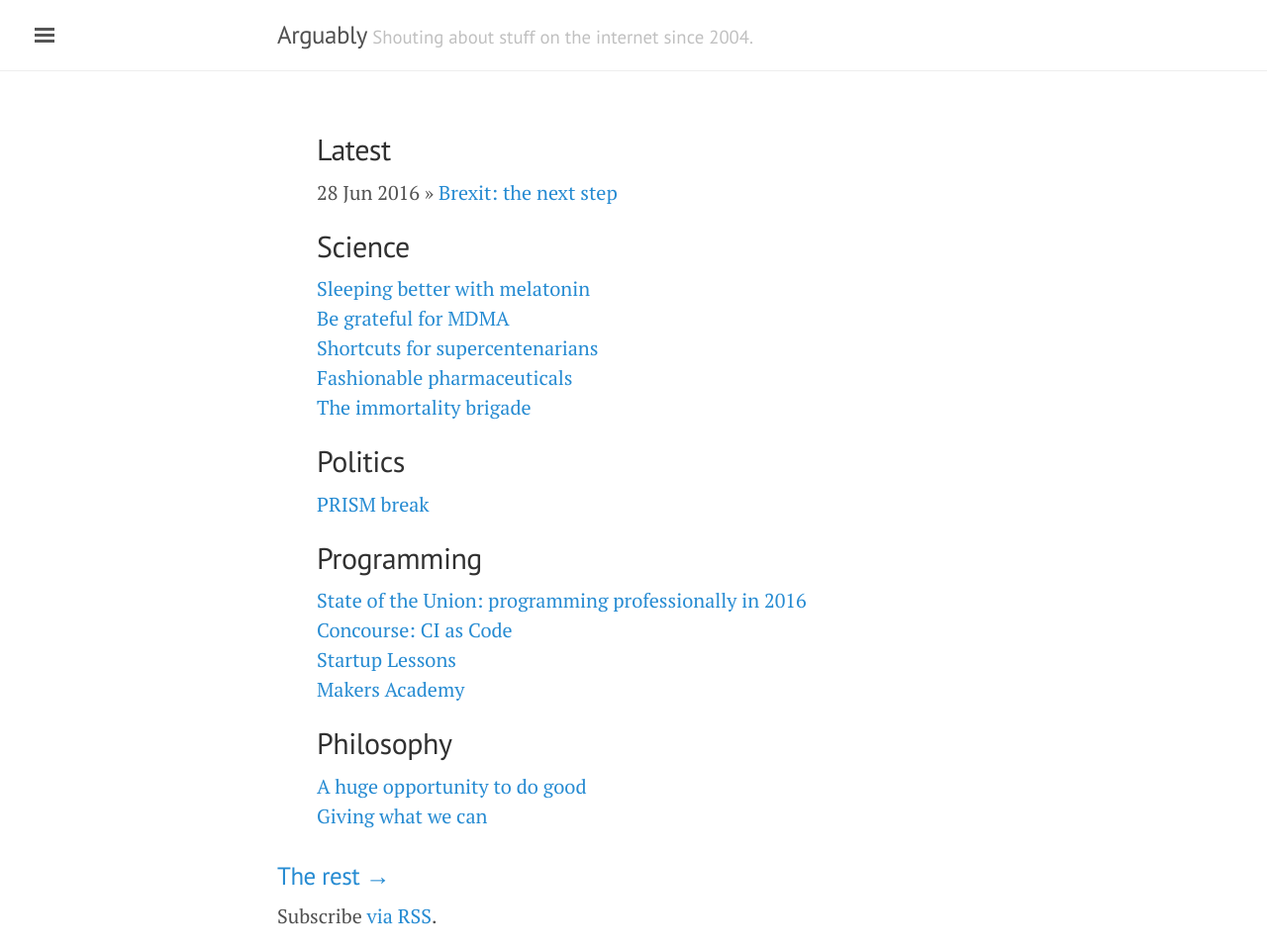
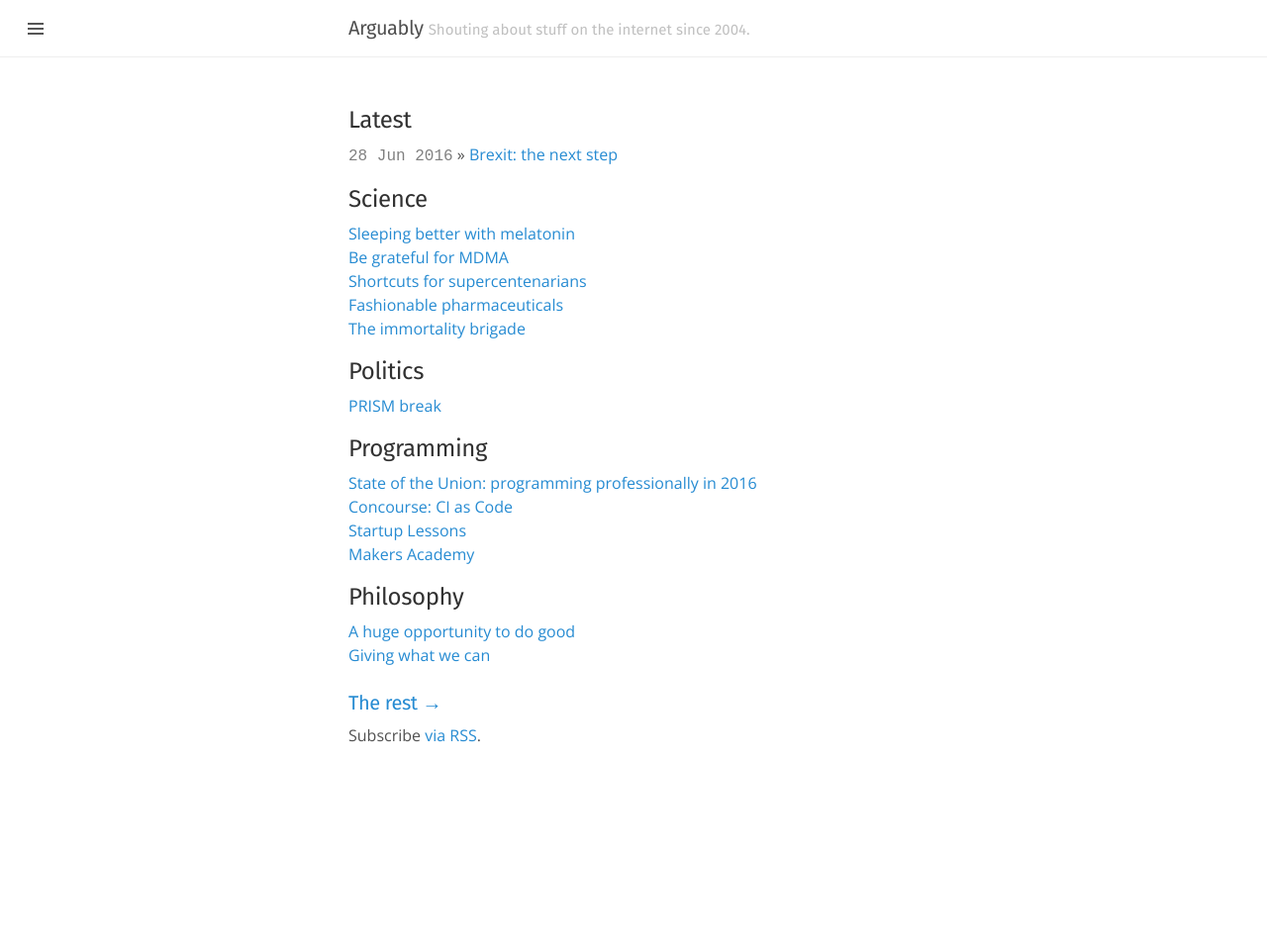
Before and after one commit to henryaj/blog-old, a Jekyll site: the page built from index.html, in a window 1280 px wide. Shown: the whole page at 99% size. Built offline with Jekyll 4.4.1, drawn with Linux system fonts in a browser that asks for light colours; the list of posts is cut into pages by our own code; after the commit the page ends 900 px from its top, so only the background shows below that.

Commit message:
Update fonts and styling

```diff
--- a/_includes/head.html
+++ b/_includes/head.html
@@ -19,7 +19,7 @@
   <link rel="stylesheet" href="{{ site.baseurl }}/public/css/syntax.css">
   <link rel="stylesheet" href="{{ site.baseurl }}/public/css/lanyon.css">
   <link rel="stylesheet" href="{{ site.baseurl }}/public/css/custom.css">
-  <link rel="stylesheet" href="https://fonts.googleapis.com/css?family=PT+Serif:400,400italic,700%7CPT+Sans:400">
+  <link rel="stylesheet" href="https://fonts.googleapis.com/css?family=Fira+Sans:400,700|Open+Sans:400,400i,700">
 
   <!-- Icons -->
   <link rel="apple-touch-icon-precomposed" sizes="144x144" href="{{ site.baseurl }}/public/apple-touch-icon-precomposed.png">
--- a/public/css/custom.css
+++ b/public/css/custom.css
@@ -1,3 +1,22 @@
 ul.posts {
   list-style: none;
+  padding-left: 0;
+
 }
+
+ul.posts span {
+  font-family: "Inconsolata", monospace;
+  color: gray;
+}
+
+html {
+  font-family: "Open Sans", Helvetica, Arial, sans-serif;
+  font-size: 16px;
+}
+
+h1, h2, h3, h4, h5, h6 {
+  font-family: "Fira Sans", Helvetica, Arial, sans-serif;
+  font-weight: 400;
+  color: #313131;
+  letter-spacing: -.025rem;
+}
```
